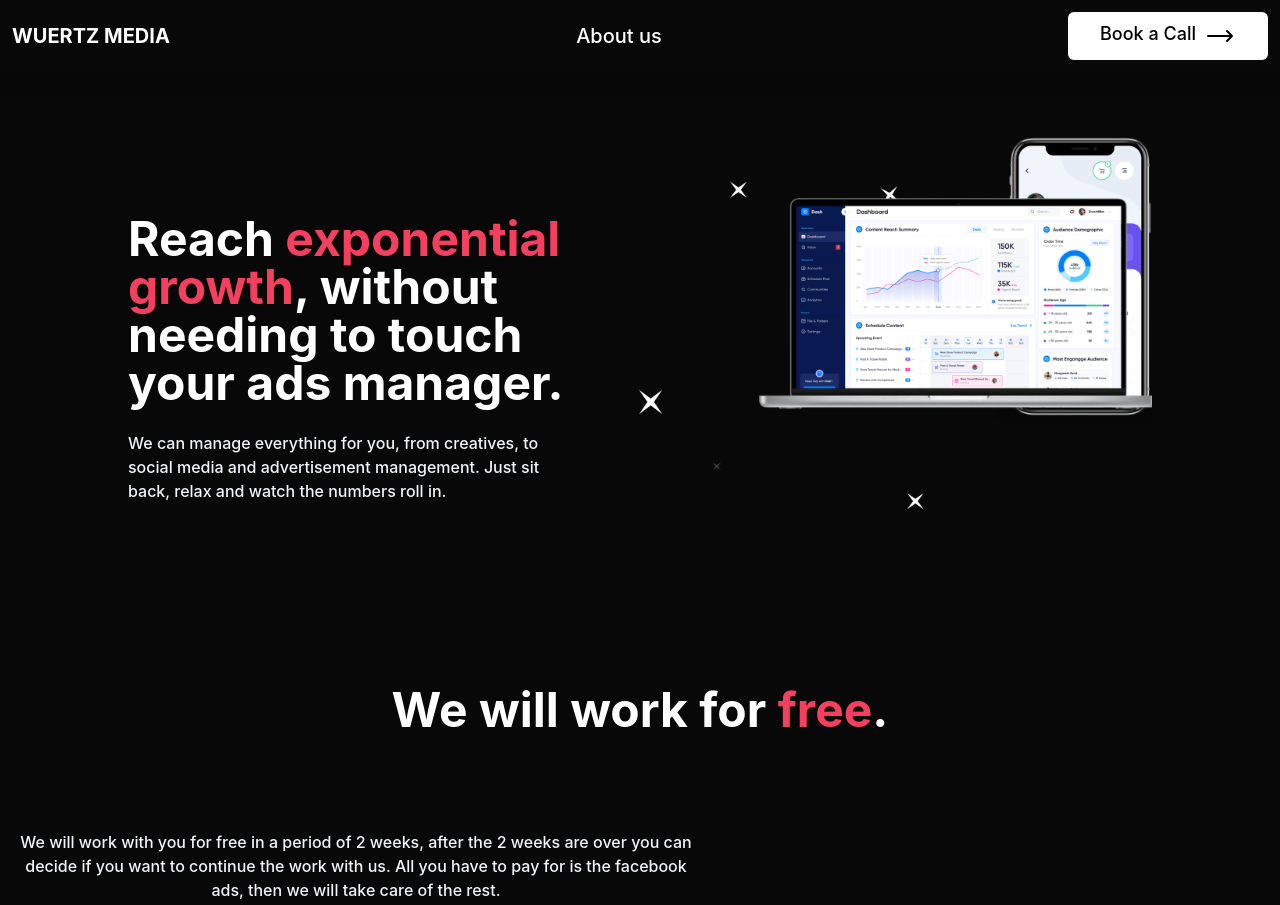
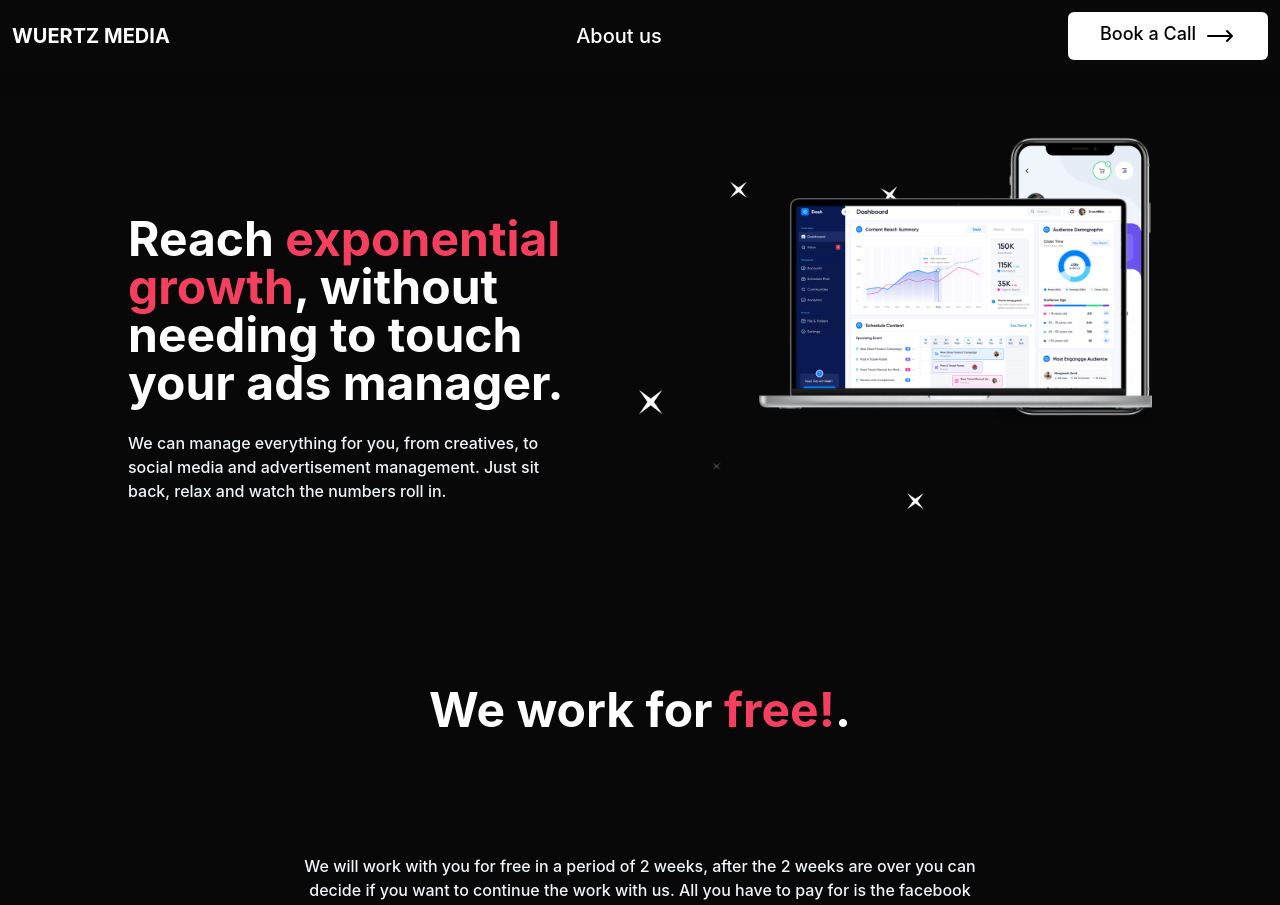
Before and after one commit to augustwoc/Wuertz-Media, a Next.js app: page / in a window 1280 px wide. Shown: the top 905 px of the page. Built offline with nearby package versions, Linux system fonts and the light colour scheme.

Commit message:
Update index.tsx

```diff
--- a/pages/index.tsx
+++ b/pages/index.tsx
@@ -40,10 +40,10 @@ const Home: NextPage = () => {
         <section className="text-center sm:m-5 m-12">
           <div className="m-24 items-center flex flex-wrap justify-center">
             <h1 className="font-bold sm:text-5xl sm:max-w-2xl text-3xl">
-              We will work for <span className="text-rose-500">free</span>.
+              We work for <span className="text-rose-500">free!</span>.
             </h1>
             </div>
-            <div>
+            <div className="m-24 items-center flex flex-wrap justify-center">
             <p className="mt-6 max-w-2xl font-medium text-slate-100">
               We will work with you for free in a period of 2 weeks, after the 2 weeks are over you can decide if
               you want to continue the work with us. All you have to pay for is the facebook ads, then we will take care of the rest.
```
